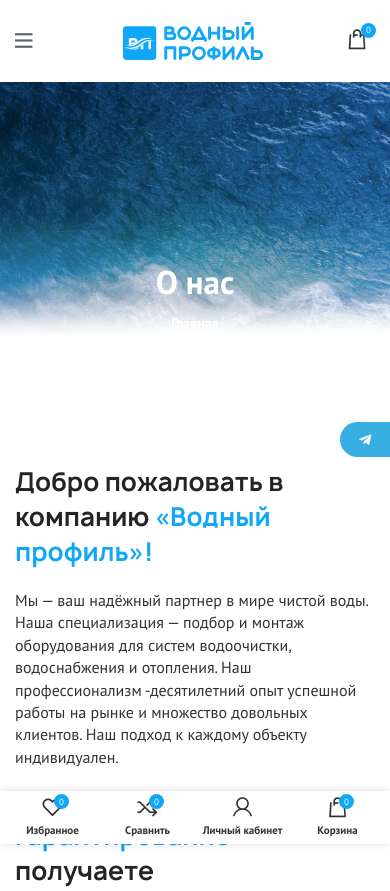
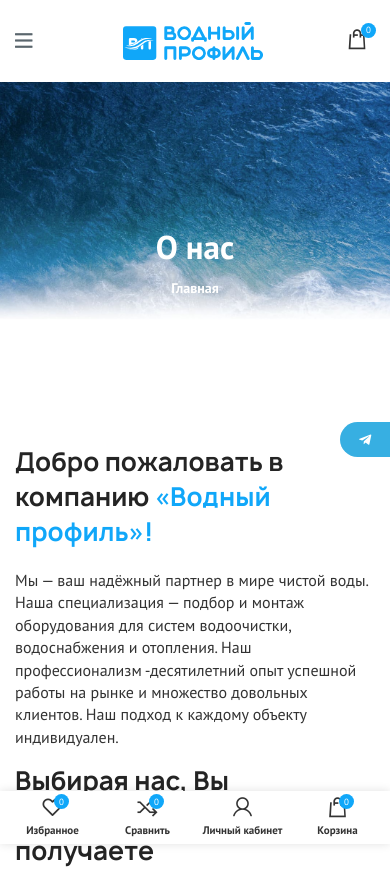
Before and after one commit to GrinCaseCode/waterprofile, a plain HTML site: page about.html in a window 390 px wide. Shown: the top 891 px of the page. Drawn offline with nearby package versions, Linux system fonts and the light colour scheme.

Commit message:
Add files via upload

```diff
--- a/css/media.css
+++ b/css/media.css
@@ -777,8 +777,8 @@
 
 
     .billbord-page {
-        padding-top: 180px;
-        padding-bottom: 90px;
+        padding-top: 145px;
+        padding-bottom: 105px;
     }
     .title-page {
         font-size: 33px;
```
